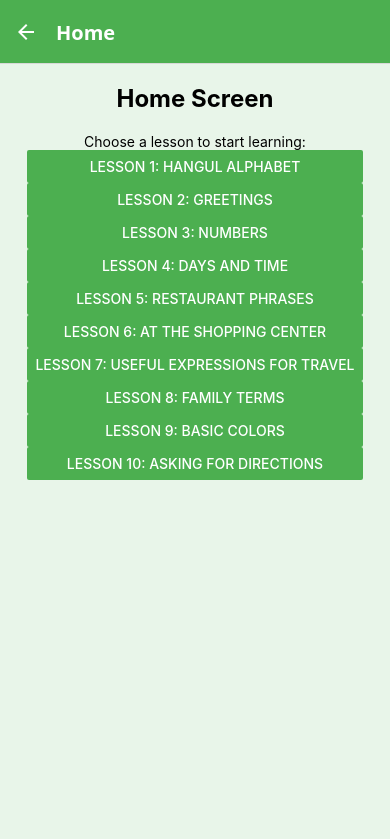
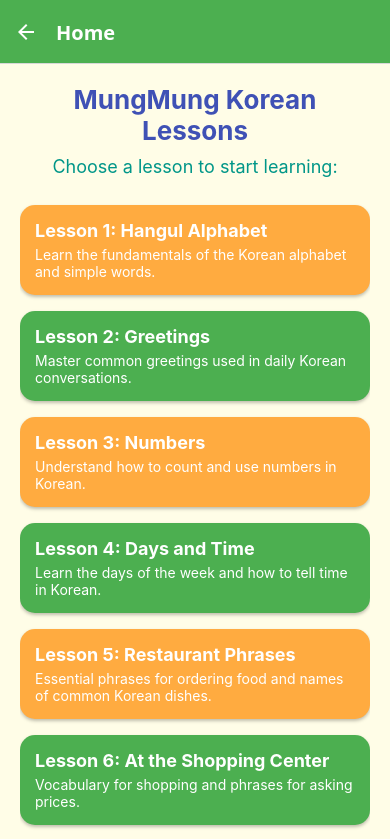
Before and after one commit to toy214/MungMungv2, a React Native app: screen /Home in a window 390 px wide. Shown: the top 839 px of the page. Built offline with nearby package versions, Linux system fonts and the light colour scheme.

Commit message:
Update HomeScreen.js
change in style

```diff
--- a/HomeScreen.js
+++ b/HomeScreen.js
@@ -1,5 +1,5 @@
 import React from 'react';
-import { View, Text, Button, StyleSheet, FlatList } from 'react-native';
+import { View, Text, StyleSheet, FlatList, TouchableOpacity } from 'react-native';
 
 const lessons = [
   { id: '1', title: 'Lesson 1: Hangul Alphabet', description: 'Learn the fundamentals of the Korean alphabet and simple words.' },
@@ -17,17 +17,24 @@ const lessons = [
 export default function HomeScreen({ navigation }) {
   return (
     <View style={styles.container}>
-      <Text style={styles.title}>Home Screen</Text>
-      <Text>Choose a lesson to start learning:</Text>
+      <Text style={styles.title}>MungMung Korean Lessons</Text>
+      <Text style={styles.subtitle}>Choose a lesson to start learning:</Text>
       <FlatList
         data={lessons}
         keyExtractor={(item) => item.id}
-        renderItem={({ item }) => (
-          <Button
-            title={item.title}
-            onPress={() => navigation.navigate('Lesson', { title: item.title, description: item.description })}
-            color="#4CAF50"
-          />
+        renderItem={({ item, index }) => (
+          <TouchableOpacity
+            style={[
+              styles.lessonButton,
+              { backgroundColor: index % 2 === 0 ? '#FFAB40' : '#4CAF50' },
+            ]}
+            onPress={() =>
+              navigation.navigate('Lesson', { title: item.title, description: item.description })
+            }
+          >
+            <Text style={styles.lessonTitle}>{item.title}</Text>
+            <Text style={styles.lessonDescription}>{item.description}</Text>
+          </TouchableOpacity>
         )}
       />
     </View>
@@ -37,14 +44,40 @@ export default function HomeScreen({ navigation }) {
 const styles = StyleSheet.create({
   container: {
     flex: 1,
-    alignItems: 'center',
-    justifyContent: 'center',
     padding: 20,
-    backgroundColor: '#E8F5E9',
+    backgroundColor: '#FFFDE7',
   },
   title: {
-    fontSize: 24,
+    fontSize: 26,
     fontWeight: 'bold',
+    textAlign: 'center',
+    marginBottom: 10,
+    color: '#3F51B5',
+  },
+  subtitle: {
+    fontSize: 18,
+    textAlign: 'center',
     marginBottom: 20,
+    color: '#009688',
+  },
+  lessonButton: {
+    padding: 15,
+    marginVertical: 8,
+    borderRadius: 15,
+    elevation: 3,
+    shadowColor: '#000',
+    shadowOffset: { width: 0, height: 2 },
+    shadowOpacity: 0.25,
+    shadowRadius: 3.5,
+  },
+  lessonTitle: {
+    fontSize: 18,
+    fontWeight: 'bold',
+    color: '#FFF',
+    marginBottom: 5,
+  },
+  lessonDescription: {
+    fontSize: 14,
+    color: '#FFF',
   },
 });
```
